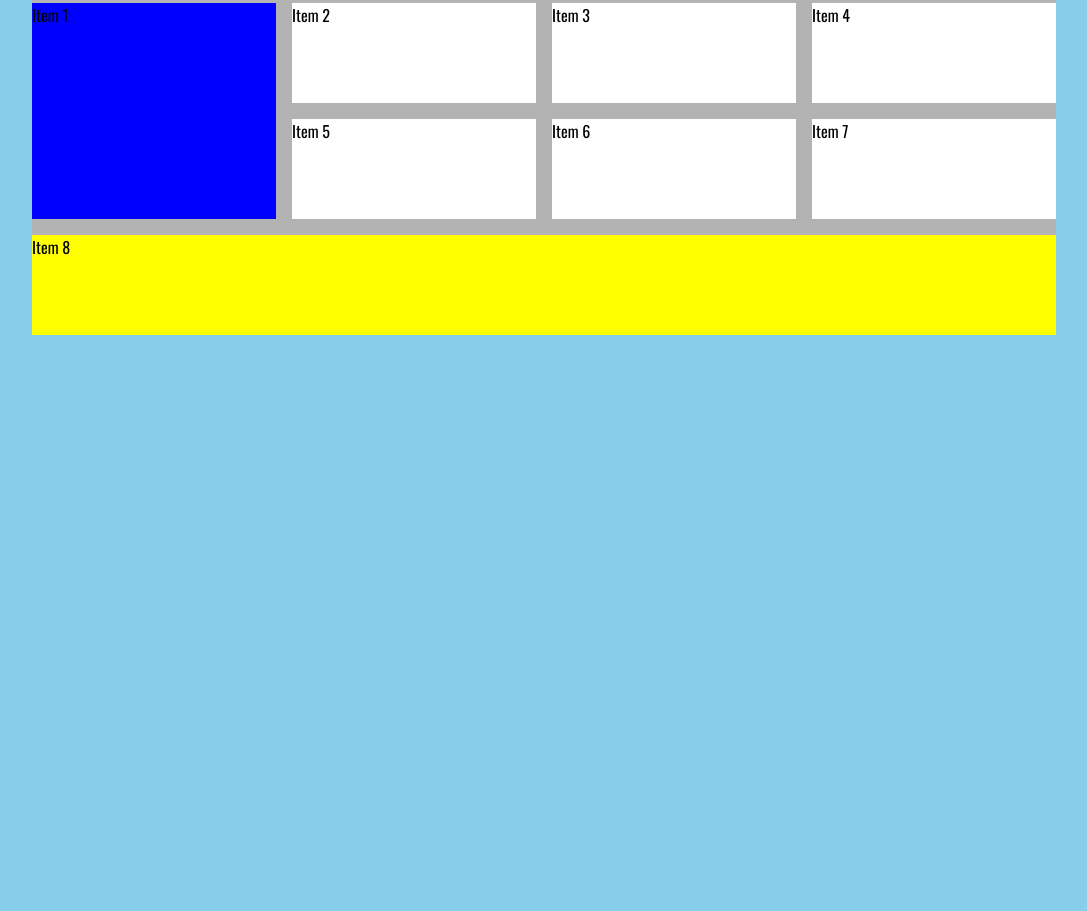
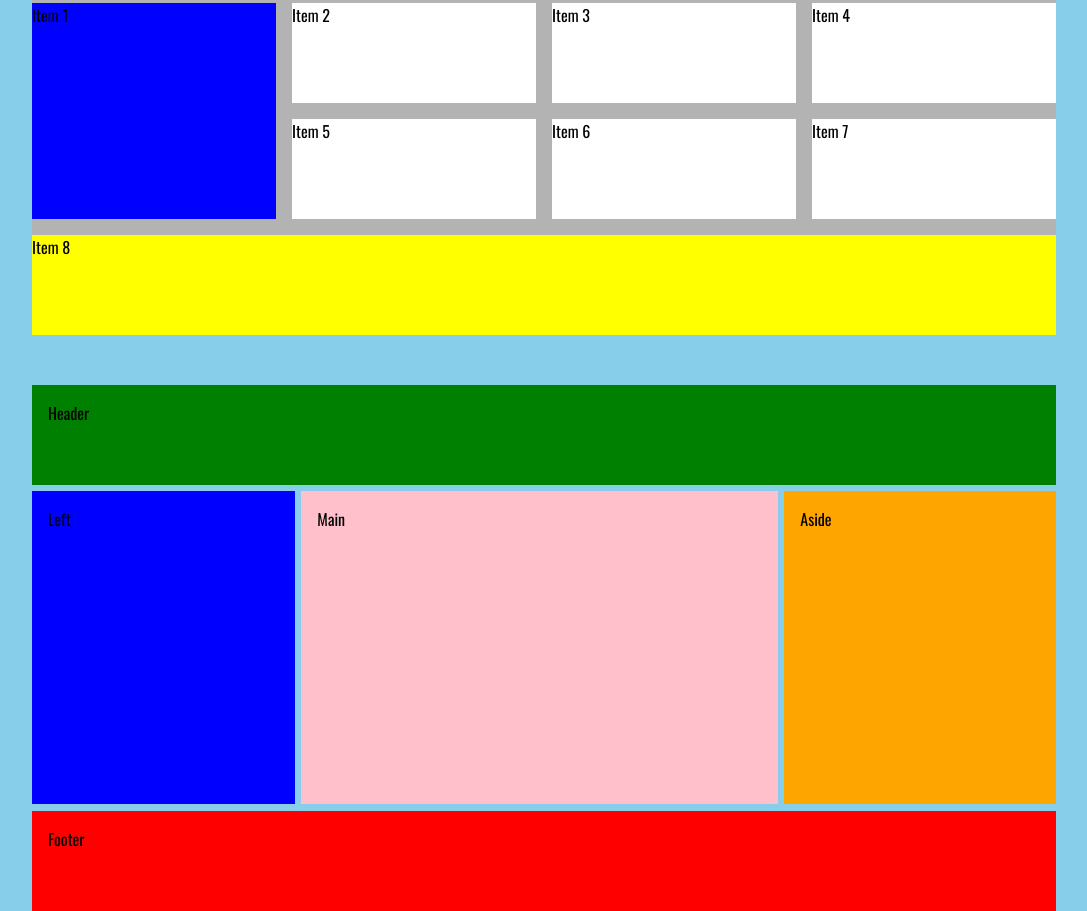
Before and after one commit to adelansari/html-css-lessons, a plain HTML site: page Task08/index.html in a window 1280 px wide. Shown: the part 210-1121 px from the top of the page, without its empty margins (96-1183 px from the left). Before the commit the page ends 800 px from the top, so only its background shows below. Drawn offline with nearby package versions, Linux system fonts and the light colour scheme.

Commit message:
finish grid examples

```diff
--- a/Task08/index.html
+++ b/Task08/index.html
@@ -25,7 +25,11 @@
     </div>
 
     <div class="two">
-
+        <div class="header">Header</div>
+        <div class="left">Left</div>
+        <div class="main">Main</div>
+        <div class="aside">Aside</div>
+        <div class="footer">Footer</div>
     </div>
 
 </body>
--- a/Task08/style.css
+++ b/Task08/style.css
@@ -39,3 +39,48 @@ body {
   background-color: yellow;
   grid-column: 1 / span 4;
 }
+
+.two {
+  display: grid;
+  max-width: 80%;
+  margin: 0 auto;
+  grid-template-areas:
+    'top top top top'
+    'left content content right'
+    'left content content right'
+    'left content content right'
+    'bottom bottom bottom bottom';
+  grid-auto-rows: 1fr;
+  gap: 0.4rem;
+}
+
+.header {
+  grid-area: top;
+  background-color: green;
+  padding: 1rem;
+  min-height: 100px;
+}
+
+.left {
+  grid-area: left;
+  background-color: blue;
+  padding: 1rem;
+}
+
+.main {
+  grid-area: content;
+  background-color: pink;
+  padding: 1rem;
+}
+
+.aside {
+  grid-area: right;
+  background-color: orange;
+  padding: 1rem;
+}
+
+.footer {
+  grid-area: bottom;
+  background-color: red;
+  padding: 1rem;
+}
```
